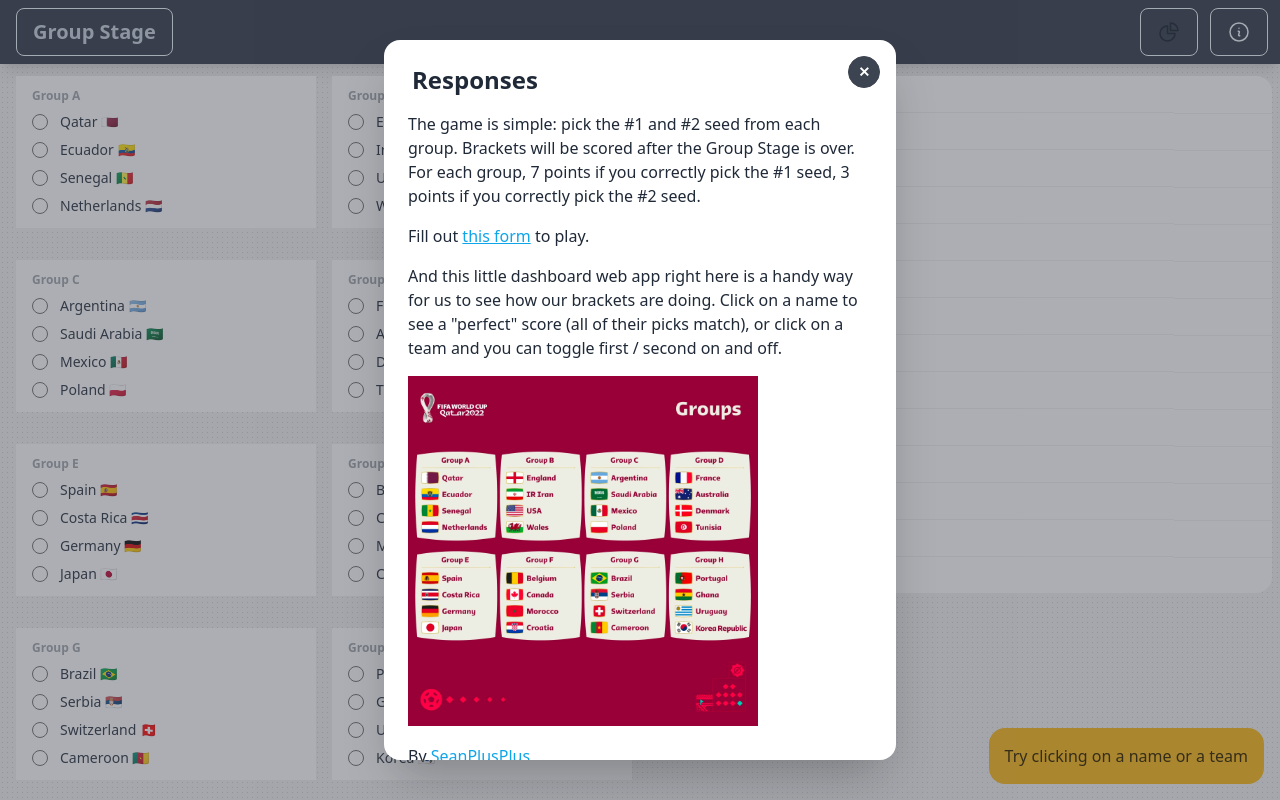
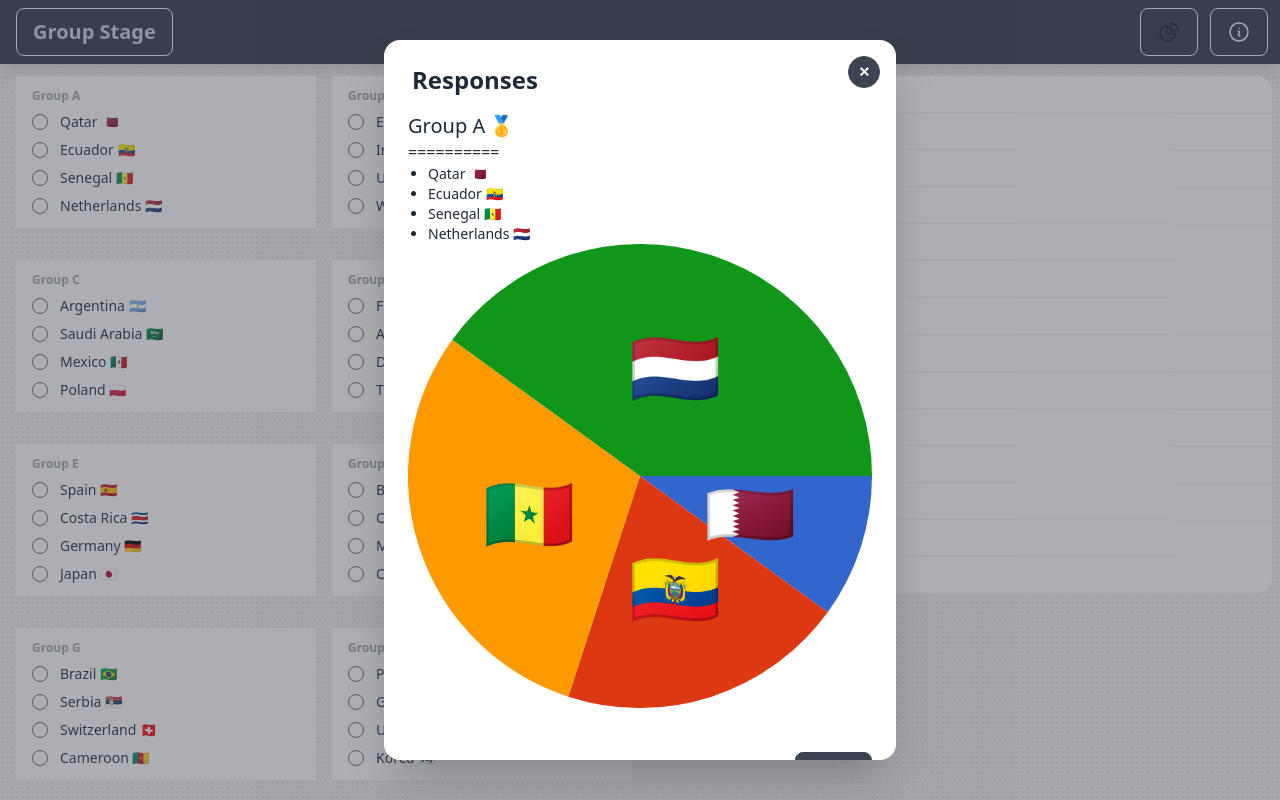
Before and after one commit to SeanPlusPlus/world-cup-group-stage, a Next.js app: page / in a window 1280 px wide. Both pictures are taken after a click on the button 1169 px from the left and 32 px from the top of the page. Built offline with nearby package versions, Linux system fonts and the light colour scheme.

Commit message:
main: endpoint for responses

```diff
--- a/components/modals/Chart.js
+++ b/components/modals/Chart.js
@@ -1,6 +1,6 @@
 import { useContext } from 'react'
 import { GlobalContext } from '../../context/GlobalState'
-import Image from 'next/image'
+import { PieChart } from 'react-minimal-pie-chart'
 
 const Chart = () => {
   const title = 'Responses'
@@ -8,11 +8,23 @@ const Chart = () => {
   const {
     modal,
     setModal,
+    COUNTRIES,
   } = useContext(GlobalContext)
+
+  if (!COUNTRIES) {
+    return <></>
+  }
 
   const handleClose= () => {
     setModal({})
   }
+
+  const COLORS = [
+    '#3366CC',
+    '#DC3912',
+    '#FF9900',
+    '#109618'
+  ]
 
   return (
     <div className={`modal ${modal && modal.chart}`}>
@@ -24,22 +36,32 @@ const Chart = () => {
           </span>
         </h3>
         <div>
-          <p className="pb-4">The game is simple:  pick the #1 and #2 seed from each group. Brackets will be scored after the Group Stage is over. For each group, 7 points if you correctly pick the #1 seed, 3 points if you correctly pick the #2 seed.</p>
-          <p className="pb-4">
-            Fill out <a className="link text-sky-500" href="https://forms.gle/nkZy6r5oWwTpCL2C8" target="_blank" rel="noopener noreferrer">this form</a> to play.
-          </p>
-          <p className="pb-4">
-            And this little dashboard web app right here is a handy way for us to see how our brackets are doing. Click on a name to see a &quot;perfect&quot; score (all of their picks match), or click on a team and you can toggle first / second on and off.
-          </p>
-          <Image
-            alt="groups"
-            src="/groups.png"
-            width={350}
-            height={350}
+          <div className="text-xl">
+            <span className="mr-1">
+              Group A
+            </span>
+            <span role="img" aria-label="first">
+              🥇
+            </span>
+          </div>
+
+          <div>==========</div>
+
+          <ul>
+            { COUNTRIES['A'].map((c) => (
+              <li key={c.name} className="text-sm list-disc ml-5">{c.name} {c.flag}</li>
+            ))}
+          </ul>
+          <PieChart
+            data={
+              COUNTRIES['A'].map((c, i) => ({
+                title: c.flag,
+                value: i+1,
+                color: COLORS[i]
+              }))
+            }
+            label={({ dataEntry }) => dataEntry.title}
           />
-          <p className="pt-3">
-            By <a className="link text-sky-500" href="https://seanplusplus.com" rel="noopener noreferrer" target="_blank">SeanPlusPlus</a>
-          </p>
         </div>
         <div className="modal-action pt-5">
           <label htmlFor="my-modal" className="btn" onClick={handleClose}>Close</label>
--- a/components/nav.js
+++ b/components/nav.js
@@ -10,14 +10,17 @@ const Nav = () => {
   const titleShort = 'Group Stage'
   const {
     setModal,
+    setToast,
   } = useContext(GlobalContext)
 
   const handleOpenChart = () => {
     setModal({chart: 'modal-open'})
+    setToast(false)
   }
 
   const handleOpenAbout = () => {
     setModal({about: 'modal-open'})
+    setToast(false)
   }
 
   return (
--- a/pages/api/2022.js
+++ b/pages/api/2022.js
@@ -1,5 +1,6 @@
 // Next.js API route support: https://nextjs.org/docs/api-routes/introduction
 import { entries } from "../../data/entries"
+import { getResponses } from "../../utils/responses"
 
 const GROUPS = ['A', 'B', 'C', 'D', 'E', 'F', 'G', 'H']
 
@@ -150,6 +151,8 @@ const COUNTRIES = {
   ],
 }
 
+const responses = getResponses(GROUPS, COUNTRIES, entries)
+
 export default function handler(req, res) {
-  res.status(200).json({ GROUPS, COUNTRIES, entries })
+  res.status(200).json({ responses, GROUPS, COUNTRIES, entries })
 }
--- /dev/null
+++ b/utils/responses.js
@@ -0,0 +1,20 @@
+export const getResponses = (groups, countries, entries) => {
+  const responses = []
+  groups.forEach((g) => {
+    const teams = countries[g]
+    const first = {
+      name: `Group_1_${g}`,
+      title: `Group ${g}`,
+      icon: '🥇',
+      teams,
+    }
+    const second = {
+      name: `Group_2_${g}`,
+      title: `Group ${g}`,
+      icon: '🥈',
+      teams,
+    }
+    responses.push(first, second)
+  })
+  return responses
+}
```
